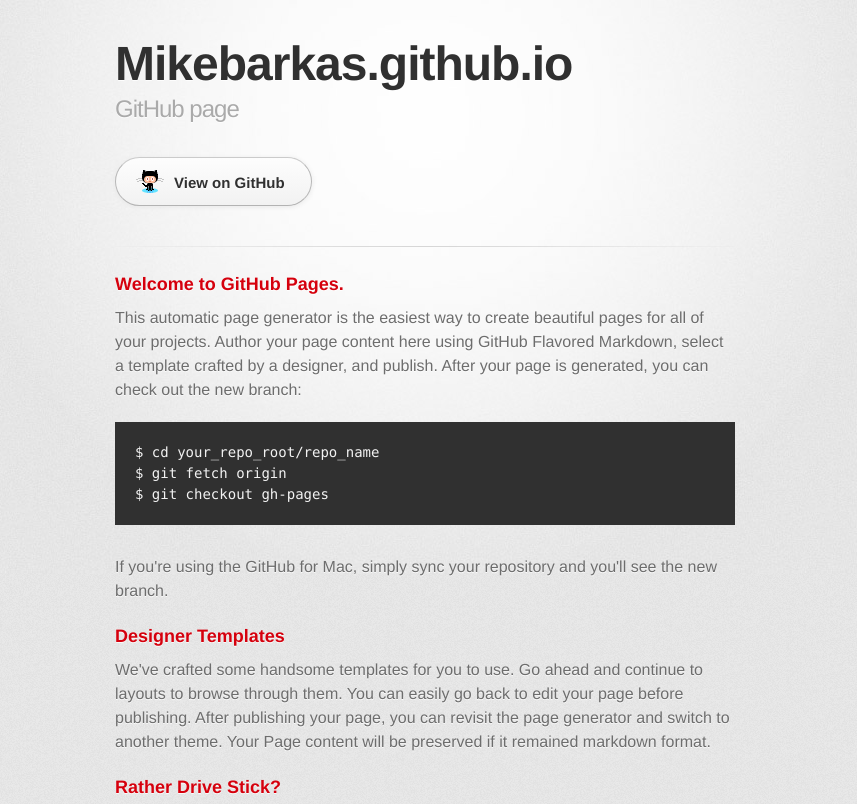
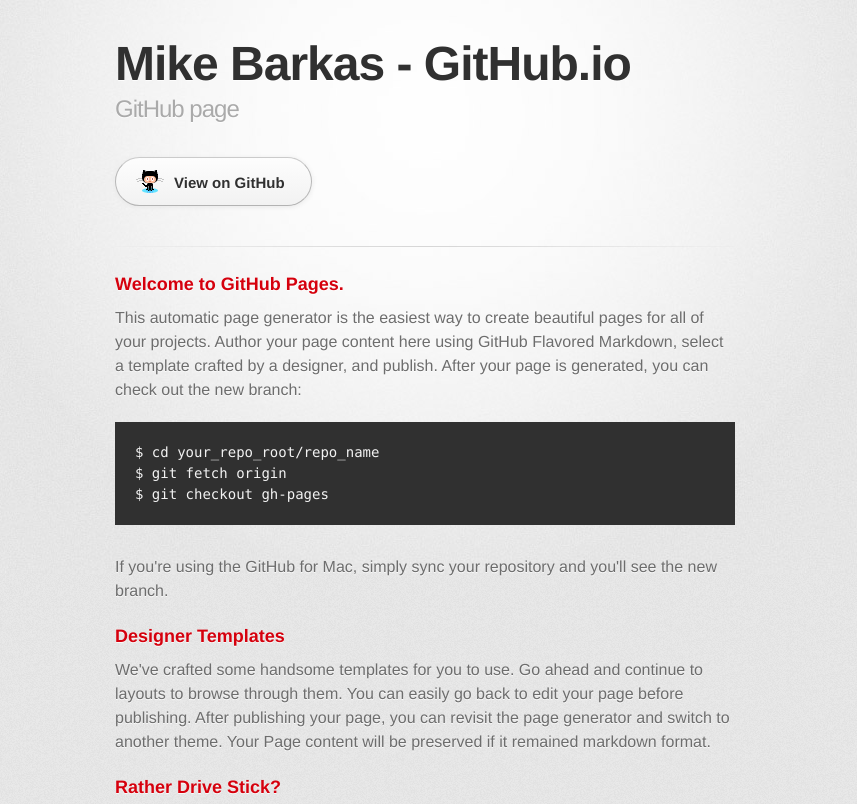
Before and after one commit to mikebarkas/mikebarkas.github.io, a plain HTML site: page index.html in a window 1280 px wide. Shown: the top 804 px of the page, without its empty margins (215-1072 px from the left). Drawn offline with Linux system fonts and the light colour scheme; a web font is replaced by a local one.

Commit message:
Update index.html

```diff
--- a/index.html
+++ b/index.html
@@ -10,7 +10,7 @@
     <!--[if lt IE 9]>
     <script src="//html5shiv.googlecode.com/svn/trunk/html5.js"></script>
     <![endif]-->
-    <title>Mikebarkas.github.io by mikebarkas</title>
+    <title>Mike Barkas - github.io</title>
   </head>
 
   <body>
@@ -18,7 +18,7 @@
       <div class="inner">
 
         <header>
-          <h1>Mikebarkas.github.io</h1>
+          <h1>Mike Barkas - GitHub.io</h1>
           <h2>GitHub page</h2>
         </header>
 
```
